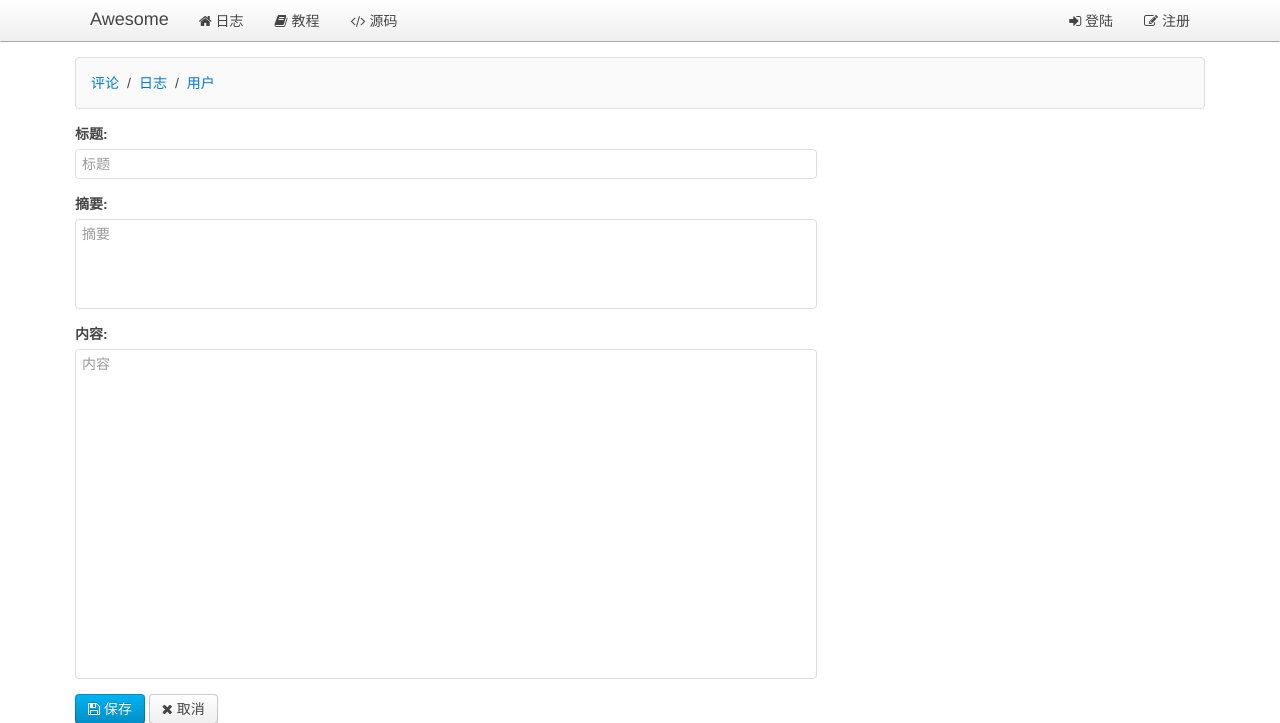
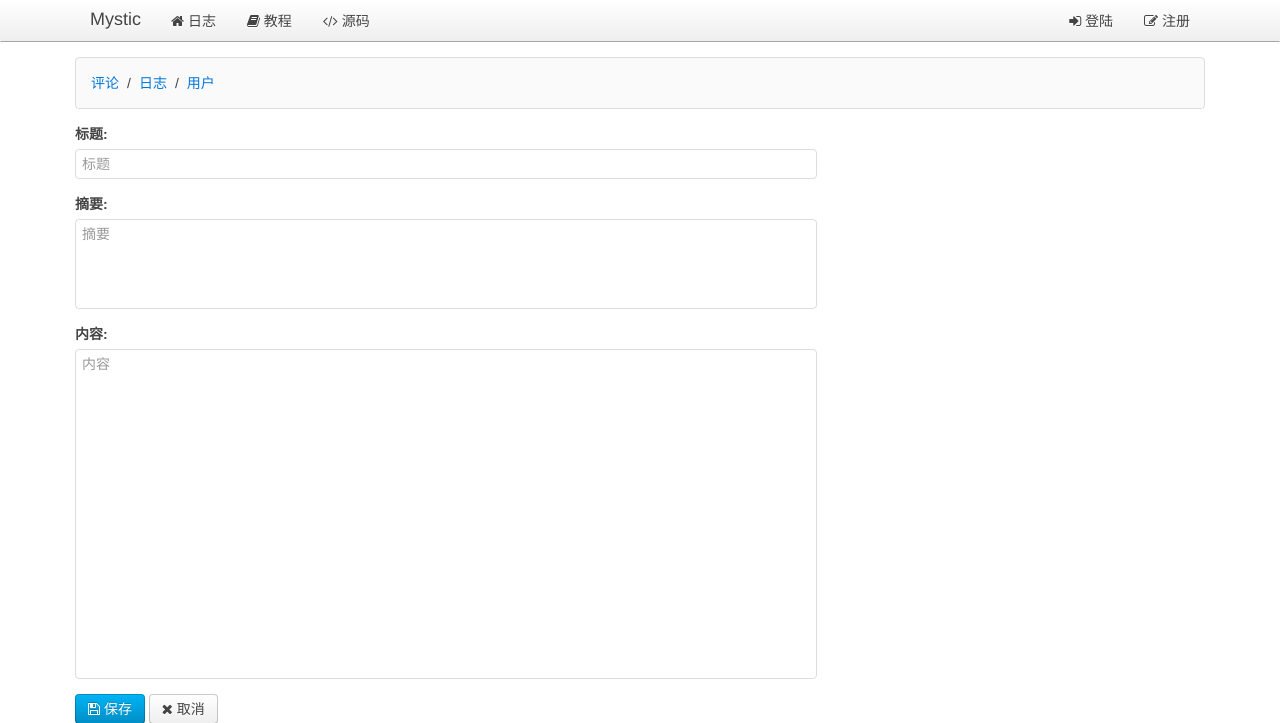
Before and after one commit to mystic-cg/blog_python, a Python web app: template www/templates/manage_blog_edit.html in a window 1280 px wide. Shown: the top 723 px of the page. Run offline with Jinja, Linux system fonts and the light colour scheme; the template is opened without the code that fills it, so the values that code supplies are empty.

Commit message:
Everything is ok

```diff
--- a/www/templates/__base__.html
+++ b/www/templates/__base__.html
@@ -23,19 +23,19 @@
     <title>{% block title %} ? {% endblock %} - Mystic Python WebApp</title>
     <link rel="stylesheet" href="/static/css/uikit.min.css">
     <link rel="stylesheet" href="/static/css/uikit.gradient.min.css">
-    <link rel="stylesheet" href="/static/css/awesome.css" />
+    <link rel="stylesheet" href="/static/css/mystic.css" />
     <script src="/static/js/jquery.min.js"></script>
     <script src="/static/js/sha1.min.js"></script>
     <script src="/static/js/uikit.min.js"></script>
     <script src="/static/js/sticky.min.js"></script>
     <script src="/static/js/vue.min.js"></script>
-    <script src="/static/js/awesome.js"></script>
+    <script src="/static/js/mystic.js"></script>
     {% block beforehead %}<!-- before head  -->{% endblock %}
 </head>
 <body>
     <nav class="uk-navbar uk-navbar-attached uk-margin-bottom">
         <div class="uk-container uk-container-center">
-            <a href="/" class="uk-navbar-brand">Awesome</a>
+            <a href="/" class="uk-navbar-brand">Mystic</a>
             <ul class="uk-navbar-nav">
                 <li data-url="blogs"><a href="/"><i class="uk-icon-home"></i> 日志</a></li>
                 <li><a target="_blank" href="http://www.liaoxuefeng.com/wiki/0014316089557264a6b348958f449949df42a6d3a2e542c000"><i class="uk-icon-book"></i> 教程</a></li>
--- a/www/templates/signin.html
+++ b/www/templates/signin.html
@@ -9,7 +9,7 @@
     <script src="/static/js/sha1.min.js"></script>
     <script src="/static/js/uikit.min.js"></script>
     <script src="/static/js/vue.min.js"></script>
-    <script src="/static/js/awesome.js"></script>
+    <script src="/static/js/mystic.js"></script>
     <script>
 
 $(function() {
@@ -44,7 +44,7 @@ $(function() {
 <body class="uk-height-1-1">
     <div class="uk-vertical-align uk-text-center uk-height-1-1">
         <div class="uk-vertical-align-middle" style="width: 320px">
-            <p><a href="/" class="uk-icon-button"><i class="uk-icon-html5"></i></a> <a href="/">Awesome Python Webapp</a></p>
+            <p><a href="/" class="uk-icon-button"><i class="uk-icon-html5"></i></a> <a href="/">Mystic Python WebApp</a></p>
             <form id="vm" v-on="submit: submit" class="uk-panel uk-panel-box uk-form">
                 <div class="uk-alert uk-alert-danger uk-hidden"></div>
                 <div class="uk-form-row">
```
Also changed, not shown: www/static/css/mystic.css (renamed from www/static/css/awesome.css), www/static/js/mystic.js (renamed from www/static/js/awesome.js).
